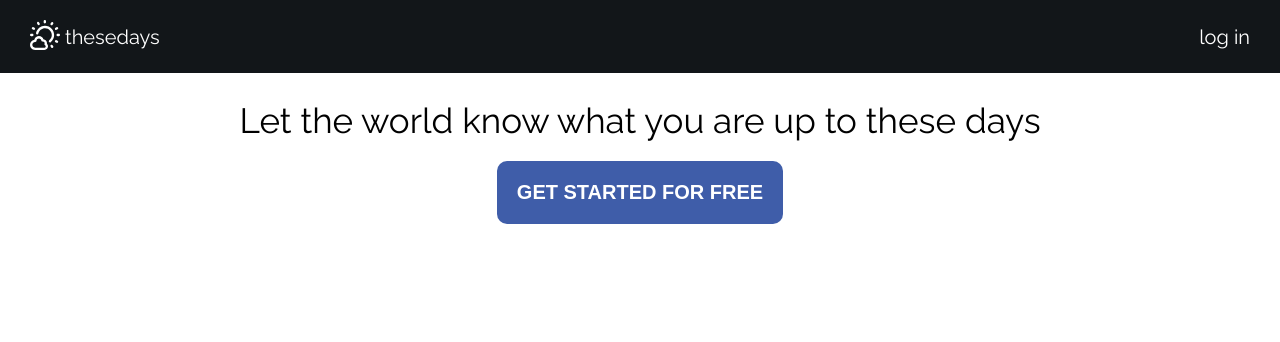
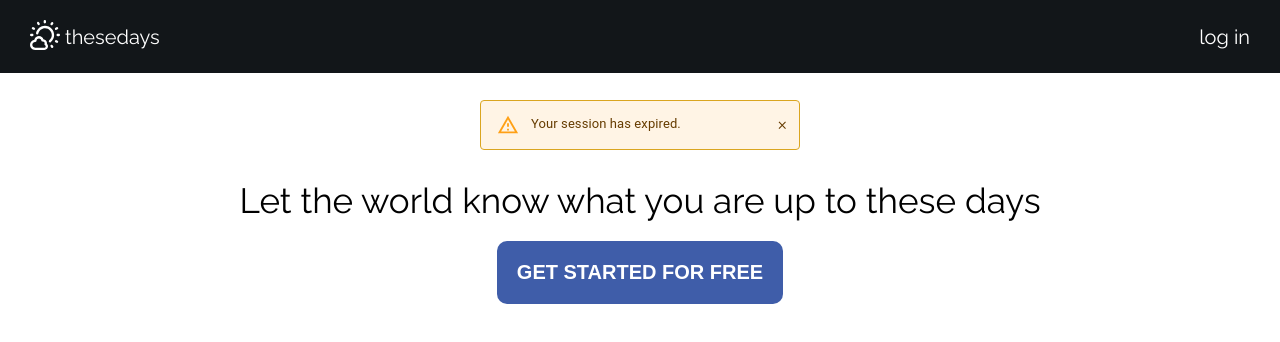
Before and after one commit to tcgilbert/td-front, a React (Create React App) app: page / in a window 1280 px wide. Shown: the top 342 px of the page. Built offline with nearby package versions, Linux system fonts and the light colour scheme; no server answers; sample sign-in values are in the browser's storage.

Commit message:
[App, Landing, Manage] properly logging out on token expiration and showing alert

```diff
--- a/package.json
+++ b/package.json
@@ -4,6 +4,7 @@
   "private": true,
   "dependencies": {
     "@material-ui/core": "^4.11.3",
+    "@material-ui/lab": "^4.0.0-alpha.57",
     "@testing-library/jest-dom": "^5.11.9",
     "@testing-library/react": "^11.2.5",
     "@testing-library/user-event": "^12.7.0",
--- a/src/App.js
+++ b/src/App.js
@@ -18,6 +18,7 @@ import setAuthToken from "./utils/setAuthToken";
 function App() {
     const [isAuthenticated, setIsAuthenticated] = useState(null);
     const [currentUser, setCurrentUser] = useState("");
+    const [showAlert, setShowAlert] = useState(false)
     const SERVER = process.env.REACT_APP_SERVER;
     const history = useHistory();
 
@@ -55,10 +56,11 @@ function App() {
                         setCurrentUser(userInfo);
                         setIsAuthenticated(true);
                         setAuthToken(token);
-                        // history.push("/manage");
                     }
                 } catch (error) {
+                    console.log(error);
                     handleLogout();
+                    setShowAlert(true)
                 }
             } else {
                 console.log("no token :(");
@@ -128,6 +130,8 @@ function App() {
                             <LandingPage
                                 isAuthenticated={isAuthenticated}
                                 handleLogout={handleLogout}
+                                showAlert={showAlert}
+                                setShowAlert={setShowAlert}
                             />
                         );
                     }}
@@ -162,6 +166,7 @@ function App() {
                     component={ManageProfile}
                     user={currentUser}
                     handleLogout={handleLogout}
+                    isAuthenticated={isAuthenticated}
                 />
                 <Route exact path="/:username" component={UserPage} />
             </Switch>
--- a/src/pages/LandingPage.js
+++ b/src/pages/LandingPage.js
@@ -1,18 +1,47 @@
-import React, { useState } from 'react'
+import React, { useState } from "react";
 import { useHistory } from "react-router-dom";
-import Navigation from '../components/Navigation'
+import Navigation from "../components/Navigation";
+import Alert from "@material-ui/lab/Alert";
 
 const LandingPage = (props) => {
+    const history = useHistory();
 
-    const history = useHistory()
+    const handleAlert = () => {
+        if (props.showAlert) {
+            return (
+                <Alert
+                    className="landing__alert"
+                    severity="warning"
+                    onClose={() => {props.setShowAlert(false)}}
+                >
+                    <span className="landing__alert-text">
+                        Your session has expired.
+                    </span>
+                </Alert>
+            );
+        } else {
+            return
+        }
+    };
 
     return (
         <div className="landing">
-            <Navigation isAuthenticated={props.isAuthenticated} handleLogout={props.handleLogout}/>
-            <h1 className="landing__heading">Let the world know what you are up to these days</h1>
-            <button className="landing__btn" onClick={() => history.push("/register")}>Get started For Free</button>
+            <Navigation
+                isAuthenticated={props.isAuthenticated}
+                handleLogout={props.handleLogout}
+            />
+            {handleAlert()}
+            <h1 className="landing__heading">
+                Let the world know what you are up to these days
+            </h1>
+            <button
+                className="landing__btn"
+                onClick={() => history.push("/register")}
+            >
+                Get started For Free
+            </button>
         </div>
-    )
-}
+    );
+};
 
-export default LandingPage
+export default LandingPage;
--- a/src/pages/ManageProfile.js
+++ b/src/pages/ManageProfile.js
@@ -1,4 +1,5 @@
 import React, { useState, useEffect } from "react";
+import { useHistory } from "react-router-dom"
 import axios from "axios";
 
 //  Components
@@ -13,11 +14,22 @@ const ManageProfile = (props) => {
     const [contentLoading, setContentLoading] = useState(true);
     const [spotifyToken, setSpotifyToken] = useState(null);
     const [phoneLoading, setPhoneLoading] = useState(false)
+    const history = useHistory()
     const SERVER = process.env.REACT_APP_SERVER;
     const spotifyEndpoint = "https://api.spotify.com/v1/";
     const spotifyId = process.env.REACT_APP_SPOTIFY_ID;
     const spotifySecret = process.env.REACT_APP_SPOTIFY_SECRET;
     const GOOGLE_API_KEY = process.env.REACT_APP_GOOGLE_API_KEY;
+
+
+    useEffect(() => {
+
+        if (!props.isAuthenticated) {
+            history.push("/")
+        }
+
+    }, [props.isAuthenticated])
+
 
     // Fetch spotify token
     useEffect(() => {
--- a/src/styles/pages/_landing.scss
+++ b/src/styles/pages/_landing.scss
@@ -1,5 +1,4 @@
 @import "../variables.scss";
-
 
 .landing {
     margin-top: 10rem;
@@ -19,12 +18,23 @@
         outline: none;
         color: white;
         font-weight: 600;
-        transition: all .15s;
+        transition: all 0.15s;
     }
 
     &__btn:hover {
         cursor: pointer;
-        transform: translateY(-.15rem);
-        box-shadow: 0 .5rem 1rem 0 rgba(0,0,0,0.27);
+        transform: translateY(-0.15rem);
+        box-shadow: 0 0.5rem 1rem 0 rgba(0, 0, 0, 0.27);
     }
+
+    &__alert {
+        width: 25%;
+        margin: 3rem auto;
+        border: solid 1px goldenrod;
+    }
+
+    &__alert-text {
+        font-size: 1.3rem;
+    }
+
 }
```
Also changed, not shown: 1 other file (tests, documents, lock files or other folders).
